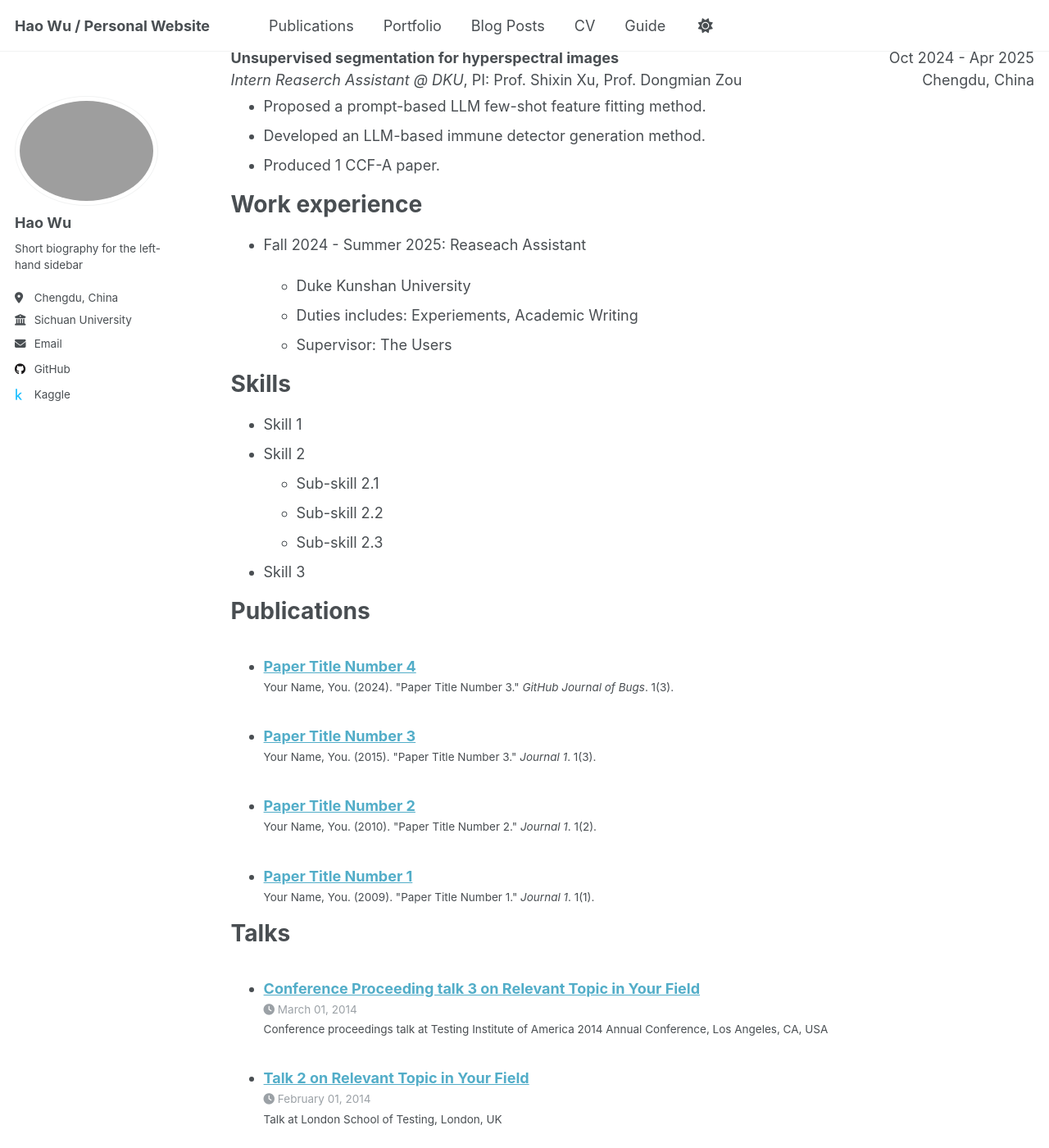
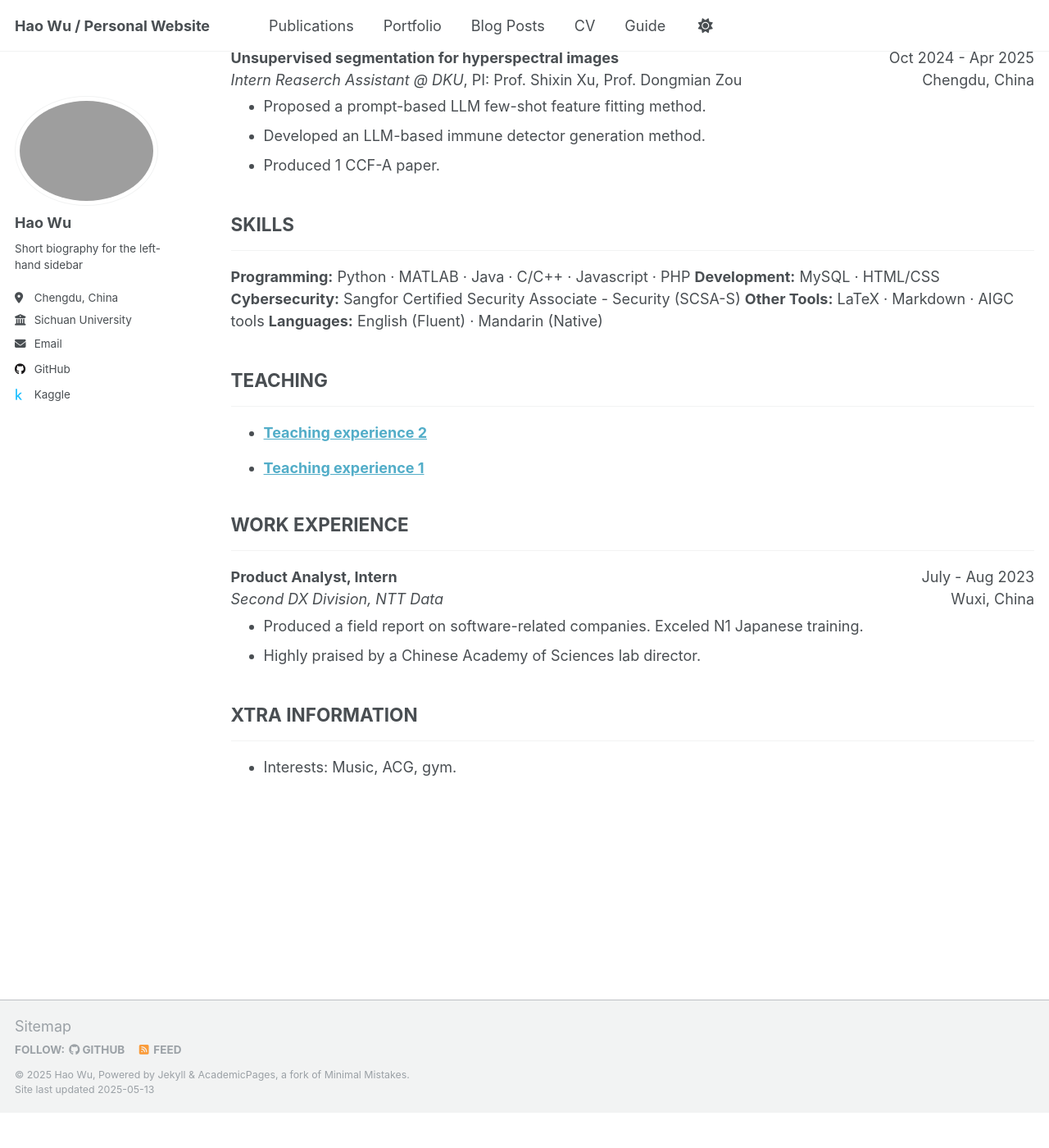
Before and after one commit to JayLon1022/JayLon1022.github.io, a Jekyll site: the page built from _pages/cv.md, in a window 1280 px wide and 1400 px high, scrolled down 1776 px. Shown: the whole window at 82% size. Built offline with Jekyll 4.4.1, drawn with Linux system fonts in a browser that asks for light colours; after the commit the page ends 3133 px from its top, so only the background shows below that; some of the changed text lies outside the part shown.

Commit message:
Update cv.md

```diff
--- a/_pages/cv.md
+++ b/_pages/cv.md
@@ -120,48 +120,46 @@ redirect_from:
 - Developed an LLM-based immune detector generation method.
 - Produced 1 CCF-A paper.
 
+## SKILLS
 
-Work experience
-===============
+---
 
-* Fall 2024 - Summer 2025: Reaseach Assistant
+**Programming:** Python · MATLAB · Java · C/C++ · Javascript · PHP
+**Development:** MySQL · HTML/CSS
+**Cybersecurity:** Sangfor Certified Security Associate - Security (SCSA-S)
+**Other Tools:** LaTeX · Markdown · AIGC tools
+**Languages:** English (Fluent) · Mandarin (Native)
 
-  * Duke Kunshan University
-  * Duties includes: Experiements, Academic Writing
-  * Supervisor: The Users
+## TEACHING
 
-Skills
-======
+---
 
-* Skill 1
-* Skill 2
-  * Sub-skill 2.1
-  * Sub-skill 2.2
-  * Sub-skill 2.3
-* Skill 3
+<div style="margin-top: -1em;"></div>
+<ul>{% for post in site.teaching reversed %}
+  <div style="margin-top: -1em;"></div>
+  {% include archive-single-cv.html %}
+{% endfor %}</ul>
 
-Publications
-============
+## WORK EXPERIENCE
 
-<ul>{% for post in site.publications reversed %}
-    {% include archive-single-cv.html %}
-  {% endfor %}</ul>
+---
 
-Talks
-=====
+<div style="display: flex; justify-content: space-between;">
+  <div>
+    <strong>Product Analyst, Intern</strong><br>
+    <em>Second DX Division, NTT Data</em>
+  </div>
+  <div style="text-align: right;">
+    July - Aug 2023<br>
+    Wuxi, China
+  </div>
+</div>
+<div style="margin-top: -0.7em;"></div>
+- Produced a field report on software-related companies. Exceled N1 Japanese training.
+- Highly praised by a Chinese Academy of Sciences lab director.
 
-<ul>{% for post in site.talks reversed %}
-    {% include archive-single-talk-cv.html  %}
-  {% endfor %}</ul>
+## XTRA INFORMATION
 
-Teaching
-========
+---
 
-<ul>{% for post in site.teaching reversed %}
-    {% include archive-single-cv.html %}
-  {% endfor %}</ul>
-
-Service and leadership
-======================
-
-* Currently signed in to 43 different slack teams
+- Interests: Music, ACG, gym.
```
